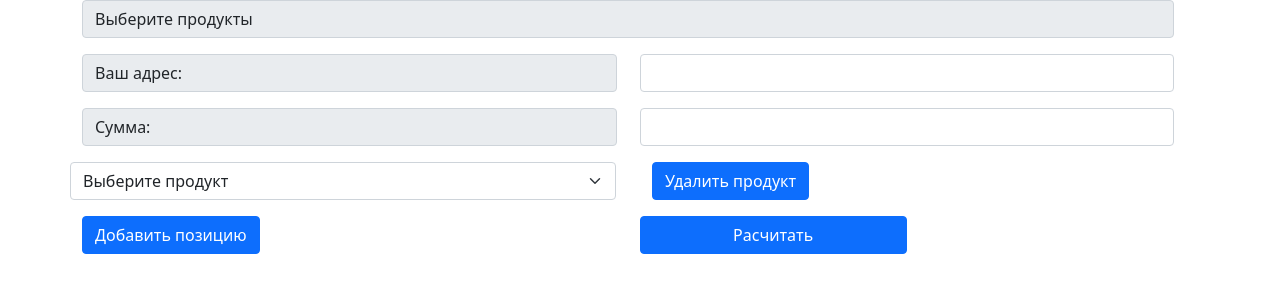
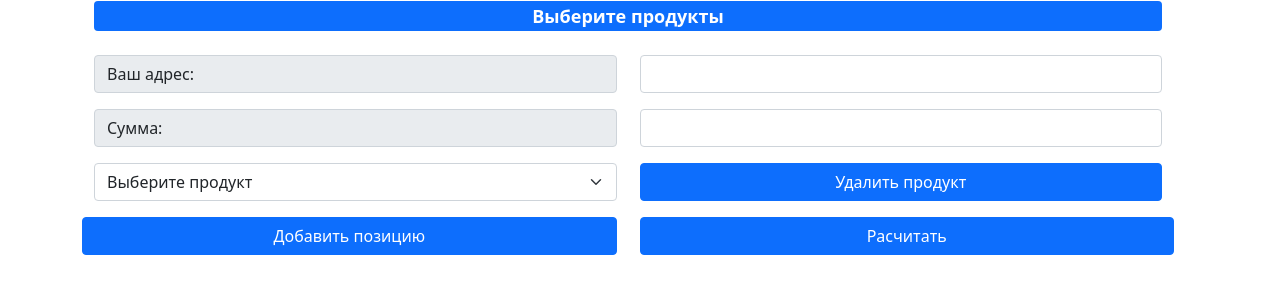
Before and after one commit to Winorbit/razumny_koshik, a Flask app: page / in a window 1280 px wide. Shown: the top 300 px of the page. Run offline with Flask 2, Linux system fonts and the light colour scheme; some libraries are stand-ins or nearby versions.

Commit message:
WIP: Updating table, buttons

```diff
--- a/templates/index.html
+++ b/templates/index.html
@@ -2,26 +2,40 @@
 <html lang="en">
 <head>
     <meta charset="UTF-8">
+    <title>Разумны кошык</title>
+
     <script src="https://cdn.jsdelivr.net/npm/bootstrap@5.1.0/dist/js/bootstrap.bundle.min.js" integrity="sha384-U1DAWAznBHeqEIlVSCgzq+c9gqGAJn5c/t99JyeKa9xxaYpSvHU5awsuZVVFIhvj" crossorigin="anonymous"></script>
     <link href="https://cdn.jsdelivr.net/npm/bootstrap@5.1.0/dist/css/bootstrap.min.css" rel="stylesheet" integrity="sha384-KyZXEAg3QhqLMpG8r+8fhAXLRk2vvoC2f3B09zVXn8CA5QIVfZOJ3BCsw2P0p/We" crossorigin="anonymous">
 	<script src="http://code.jquery.com/jquery-1.9.1.js"></script>
-    <title>Разумны кошык</title>
 	<script> $(document).ready(function () {
 
              $("#addButton").click(function () {
 
-                const id = ($('.form-horizontal .control-group').length + 1).toString();
-                $('.form-horizontal').append('<p><label><select class="form-select control-group" id="control-group' + id + '"><option selected>Выберите продукт</option><option value="1'+id+'">Мясо</option><option value="1'+id+'">Сыр</option><option value="1'+id+'">Яйца</option><option value="1'+id+'</select></label>');
+                const id = ($('.blablabla .control-group').length + 1).toString();
+                $('.blablabla').append('<div class="input-group lalala mb-3 row">' +
+                    '<div class="col">' +
+                    '<select class="form-select control-group" aria-label="Default select example" id="control-group' + id + '">' +
+                    '<option selected>Выберите продукт</option>' +
+                    '<option value="1'+id+'">Мясо</option>' +
+                    '<option value="1'+id+'">Сыр</option>' +
+                    '<option value="1'+id+'">Яйца</option>' +
+                    '<option value="1'+id+'"</option>"' +
+                    '</select>' +
+                    '</div>' +
+                    '<div class="col">' +
+                    '<input type=\'button\' class="btn btn-primary col-lg-12" value=\'Удалить продукт\' id=\'removeButton\'>' +
+                    '</div>' +
+                    '</div>');
             });
 
 
             $("#removeButton").click(function () {
-                if ($('.form-horizontal .control-group').length === 1) {
+                if ($('.blablabla .control-group').length === 1) {
                     alert("No more textbox to remove");
                     return false;
                 }
 
-                $(".form-horizontal .control-group:last").remove();
+                $(".blablabla .lalala:last").remove();
             });
         });
 </script>
@@ -29,10 +43,11 @@
 </head>
 <body>
 <div class="container justify-content-around">
+<div class="container justify-content-around blablabla">
 
-<div class="input-group mb-3 row">
-  <div class="input-group-prepend col" >
-    <span class="input-group-text" >Выберите продукты</span>
+<div class="input-group lalala mb-3 row">
+  <div class="input-group-prepend col">
+    <h4><span class="badge bg-primary col-lg-12">Выберите продукты</span></h4>
   </div>
 </div>
 
@@ -58,30 +73,30 @@
     </div>
 </div>
 
-<div class="form-horizontal row mb-3">
+<div class="input-group mb-3 row">
     <div class="col">
-        <select class="form-select control-group row"  aria-label="Default select example">
+        <select class="form-select control-group"  aria-label="Default select example">
             <option selected>Выберите продукт</option>
-            <option value="1">Мясо</option>
-            <option value="2">Сыр</option>
-            <option value="3">Яйца</option>
+            <option value="1">Сежее Мясо</option>
+            <option value="2">Козий Сыр</option>
+            <option value="3">Стальные Яйца</option>
         </select>
     </div>
 
     <div class="col">
-        <input type='button' class="btn btn-primary col" value='Удалить продукт' id='removeButton'>
+        <input type='button' class="btn btn-primary col-lg-12" value='Удалить продукт' id='removeButton'>
     </div>
 </div>
 
-<div class="input-group mb-3 row">
+</div>
+    <div class="input-group mb-3 row">
     <div class="col">
-        <input type='button' class="btn btn-primary" value="Добавить позицию" id='addButton' />
+        <input type='button' class="btn btn-primary col-lg-12" value="Добавить позицию" id='addButton' />
     </div>
     <div class="col">
-        <input type="button" class="btn btn-primary col-lg-6" value="Расчитать" id="submit"/>
+        <input type="button" class="btn btn-primary col-lg-12" value="Расчитать" id="submit"/>
     </div>
 </div>
-
 </div>
 
 </body>
```
